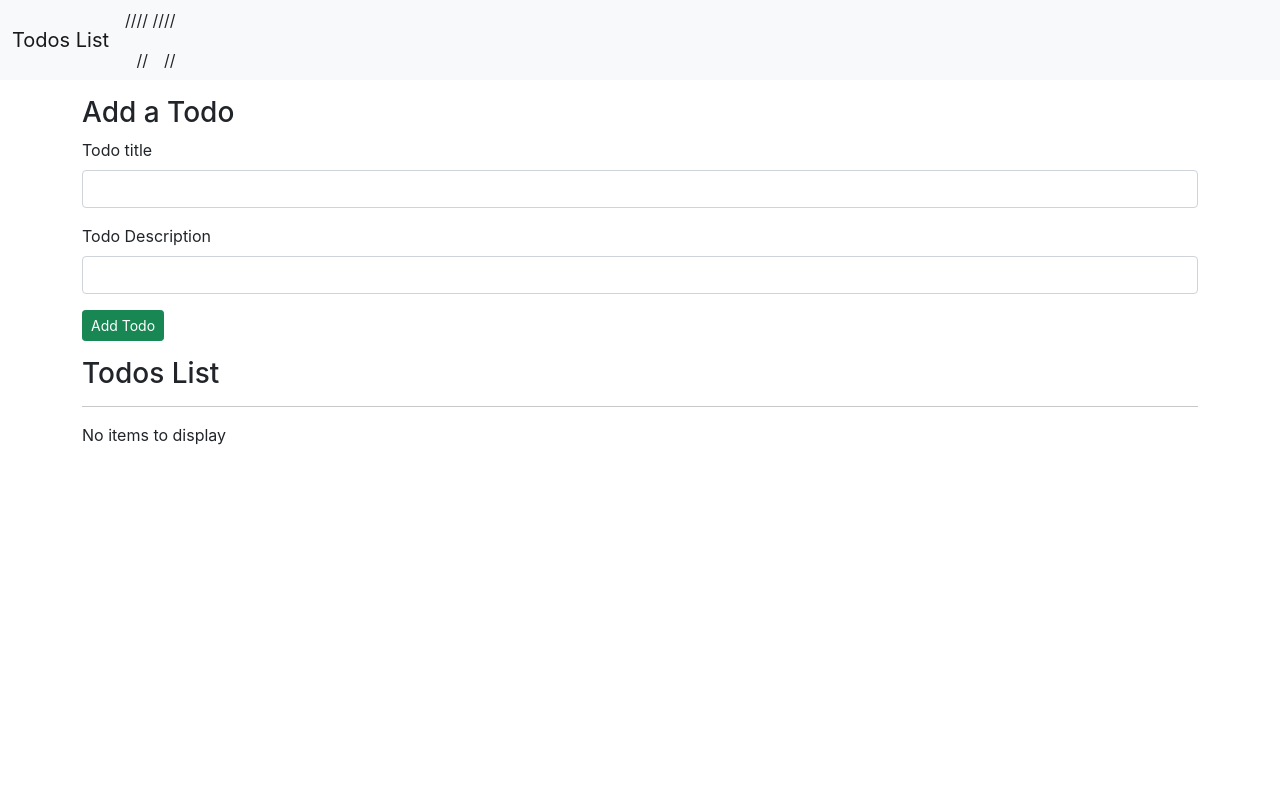
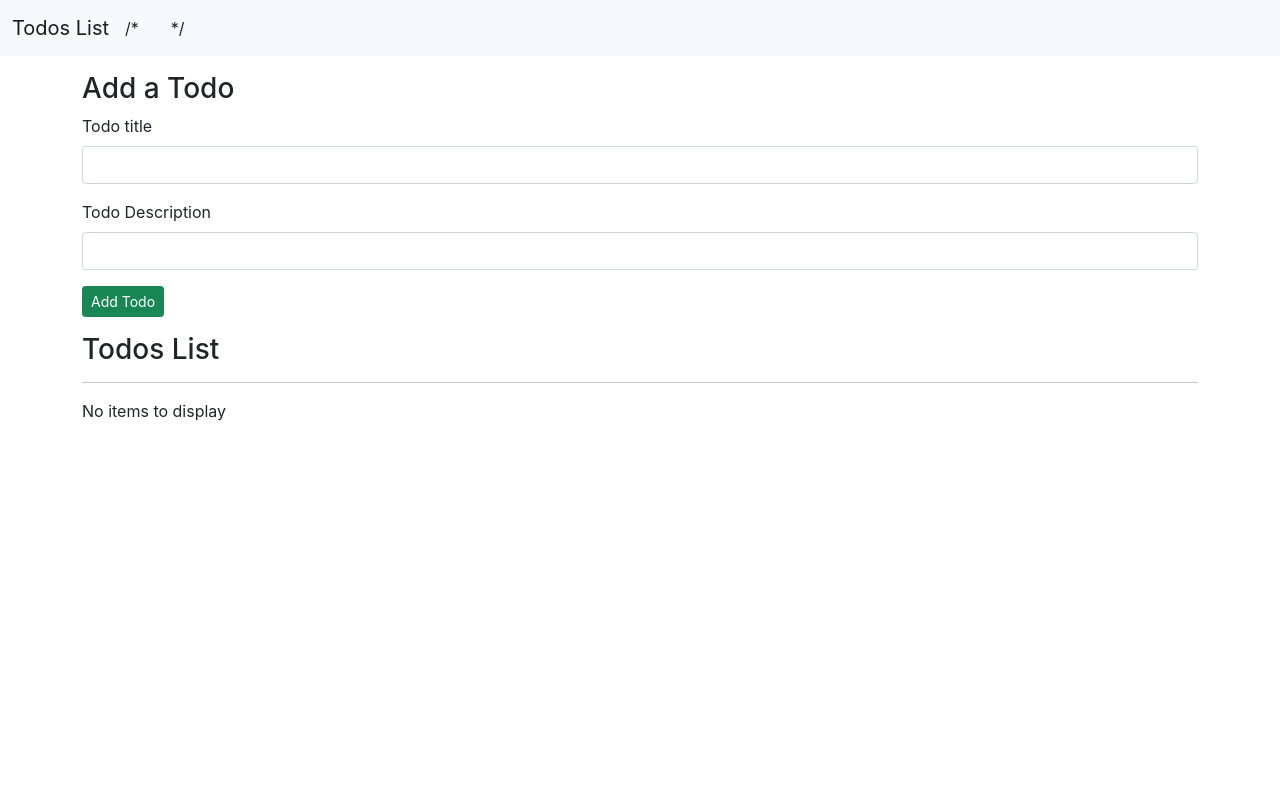
Before and after one commit to Kanavpuri743/React_project, a React (Create React App) app: page / in a window 1280 px wide. Shown: the top 800 px of the page. Built offline with nearby package versions, Linux system fonts and the light colour scheme.

Commit message:
Update header.js

```diff
--- a/src/header.js
+++ b/src/header.js
@@ -10,12 +10,12 @@
         </button>
         <div className="collapse navbar-collapse" id="navbarSupportedContent">
           <ul className="navbar-nav me-auto mb-2 mb-lg-0">
-            // <li className="nav-item">
-            //   <a className="nav-link active" aria-current="page" href="#"></a>
-            // </li>
-            // <li className="nav-item">
-            //   <a className="nav-link" href="#"></a>
-            // </li>
+            /*<li className="nav-item">
+              <a className="nav-link active" aria-current="page" href="#"></a>
+            </li>
+            <li className="nav-item">
+              <a className="nav-link" href="#"></a>
+            </li>*/
 
 
           </ul>
```
